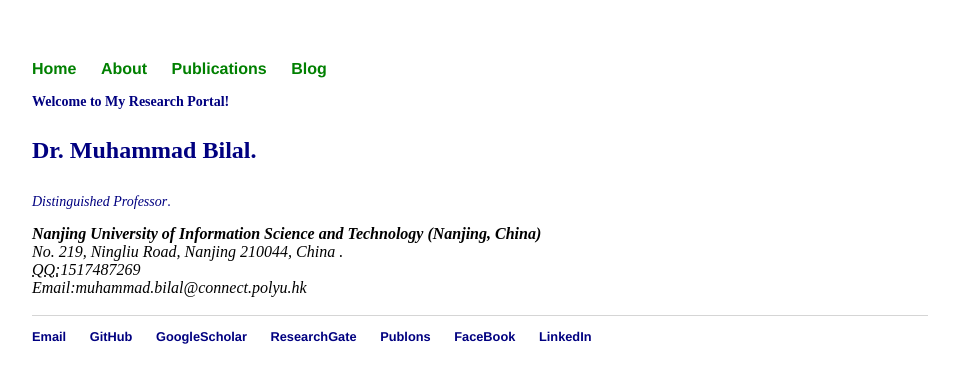
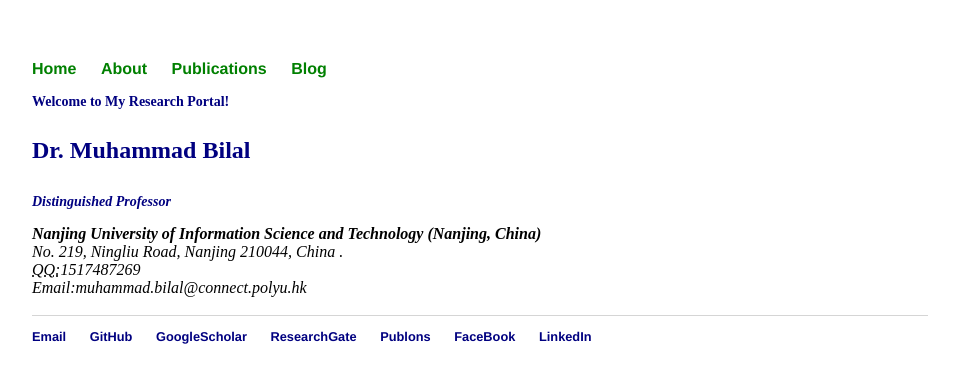
Before and after one commit to rs-DrBilal/rsbilal.github.io, a Jekyll site: the page built from index.html, in a window 1280 px wide. Shown: the top 383 px of the page, without its empty margins (160-1119 px from the left). Built offline with Jekyll 4.4.1, drawn with Linux system fonts in a browser that asks for light colours.

Commit message:
Update index.html

```diff
--- a/index.html
+++ b/index.html
@@ -5,8 +5,8 @@ title: Muhammad Bilal
 <div class="blurb">
 
 	<h2 style="color: NAVY; font-size:14px">Welcome to My Research Portal!</h2>
-	<p style="color: NAVY"> <strong>Dr. Muhammad Bilal.</strong><br></p>
-		<p style="color: NAVY;font-size:14px"><em>Distinguished Professor</em>.</a></p>
+	<p style="color: NAVY"> <strong>Dr. Muhammad Bilal</strong><br></p>
+		<p style="color: NAVY;font-size:14px"><strong><em>Distinguished Professor</em></strong></a></p>
 					<address>
 					<strong>Nanjing University of Information Science and Technology (Nanjing, China)</strong><br>
 					No. 219, Ningliu Road, Nanjing 210044, China .<br>
```
